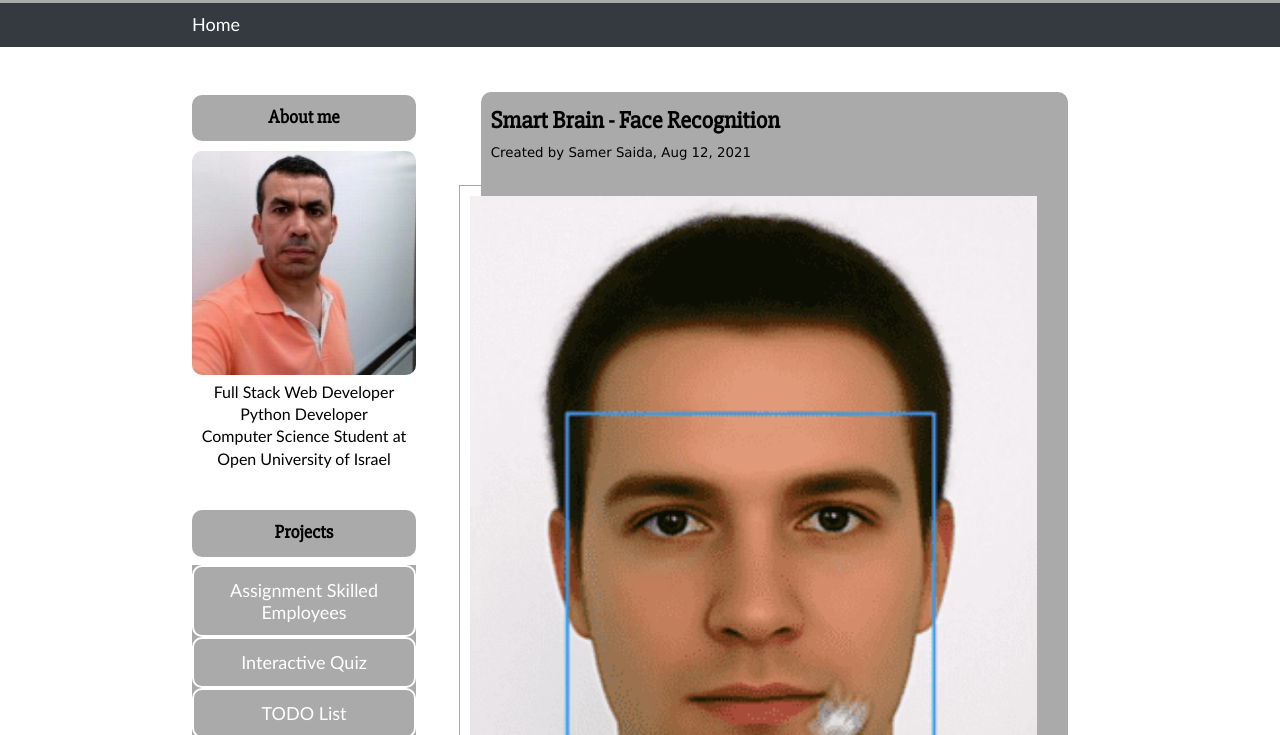
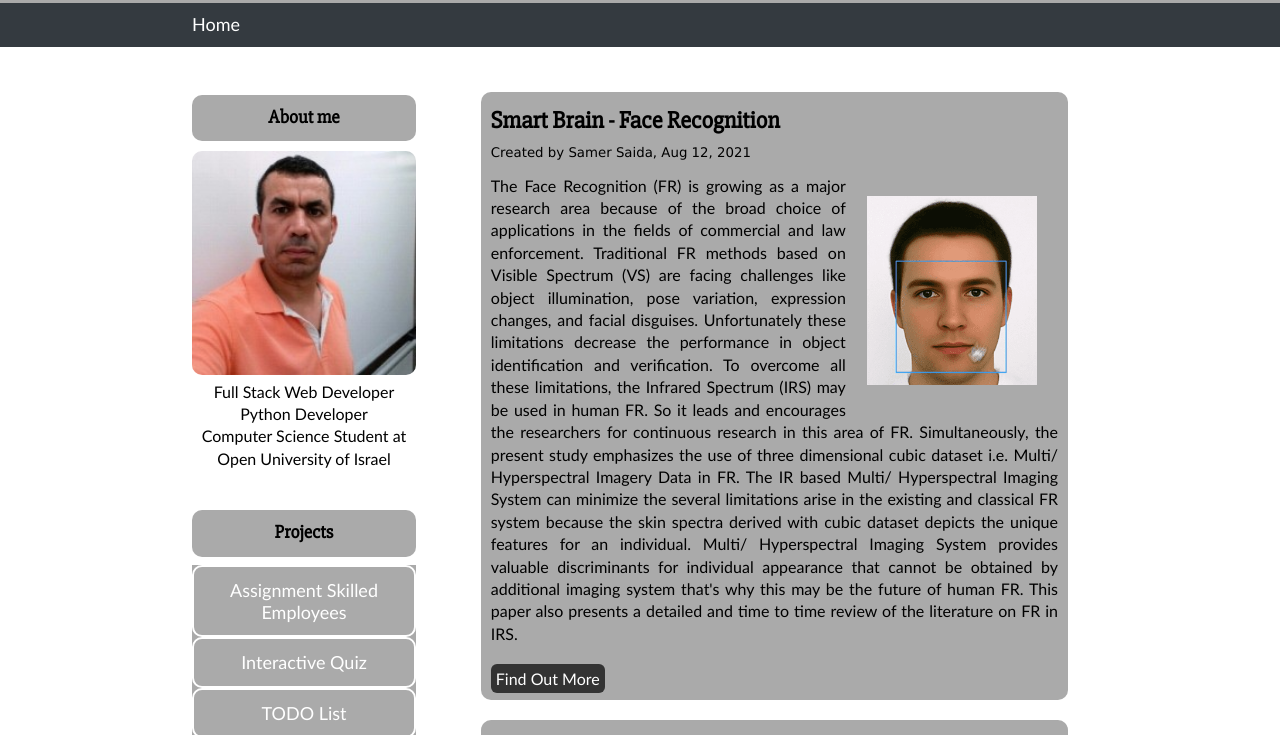
Before and after one commit to ssaida/blog, a plain HTML site: page index.html in a window 1280 px wide. Shown: the part 36-771 px from the top of the page. Drawn offline with Linux system fonts and the light colour scheme.

Commit message:
Update style.css

```diff
--- a/style/style.css
+++ b/style/style.css
@@ -142,7 +142,7 @@ figure figcaption{
 }
 .blog-post img{
     float: right;
-    width: 100%;
+    width: 30%;
     border: 1px solid #aaa;
     margin: 10px;
     padding: 10px;
```
